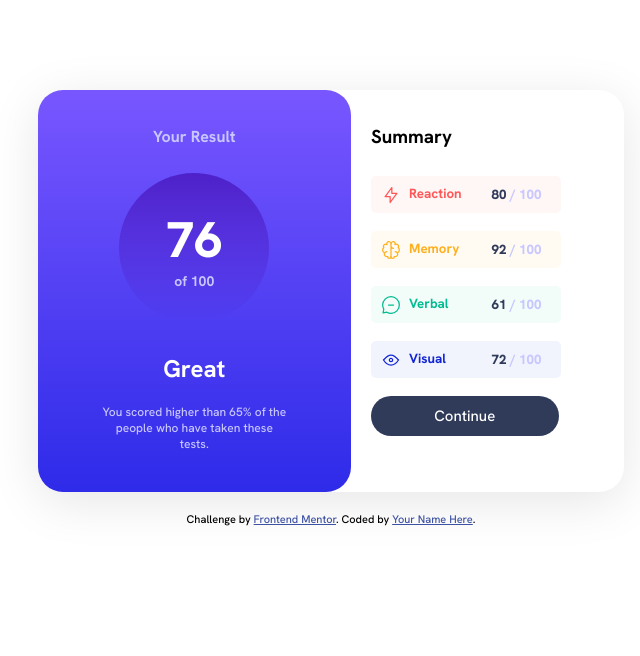
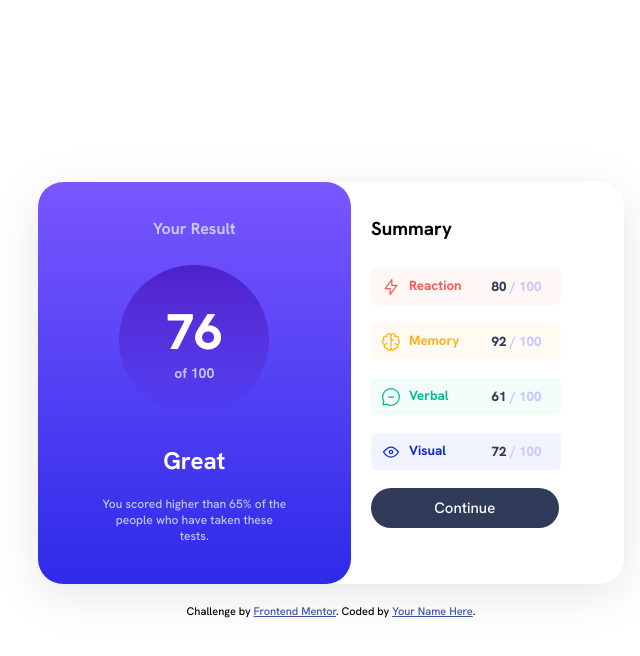
Before and after one commit to MelakuAlehegn/results-summary-component, a plain HTML site: page index.html in a window 1280 px wide. Shown: the whole page, without its empty margins (309-949 px from the left). Drawn offline with Linux system fonts and the light colour scheme.

Commit message:
height of the body fixed

```diff
--- a/css/style.css
+++ b/css/style.css
@@ -7,16 +7,14 @@ body {
     flex-direction: column;
     align-items: center;
     justify-content: center;
-
+    min-height: 100vh;
 }
 
 main {
     display: flex;
     box-shadow: rgba(0, 0, 0, 0.1) 0px 10px 50px;
-    margin-top: 90px;
     border-radius: 25px;
     max-width: 600px;
-    /* flex-wrap: wrap; */
     flex-direction: row;
 }
 
```
